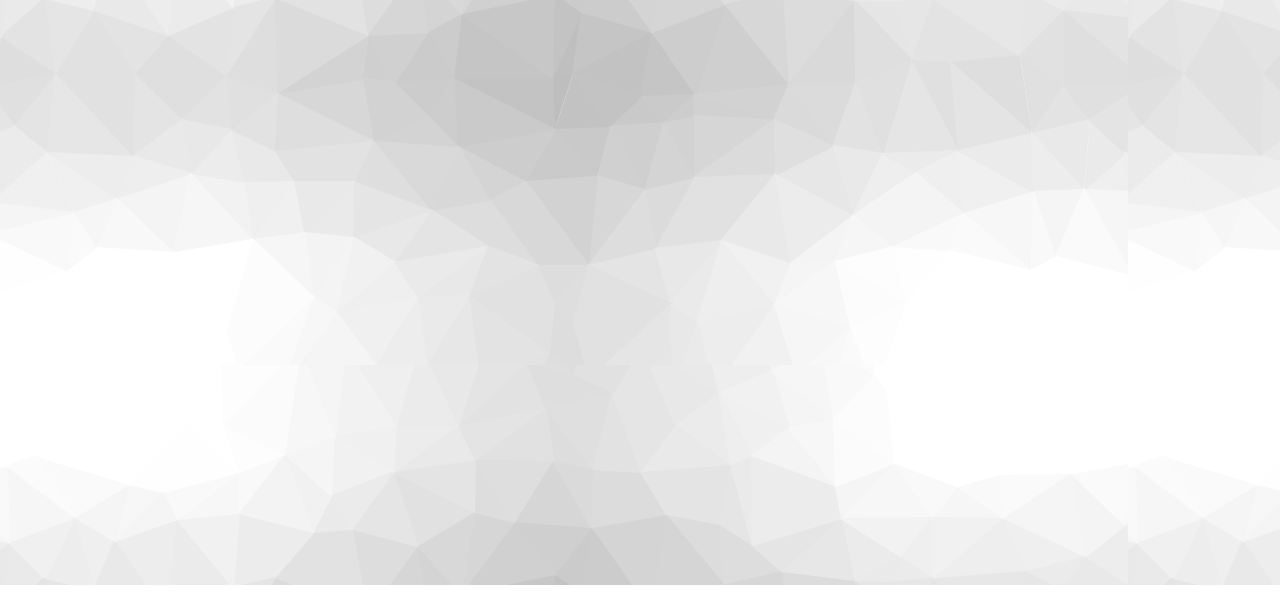
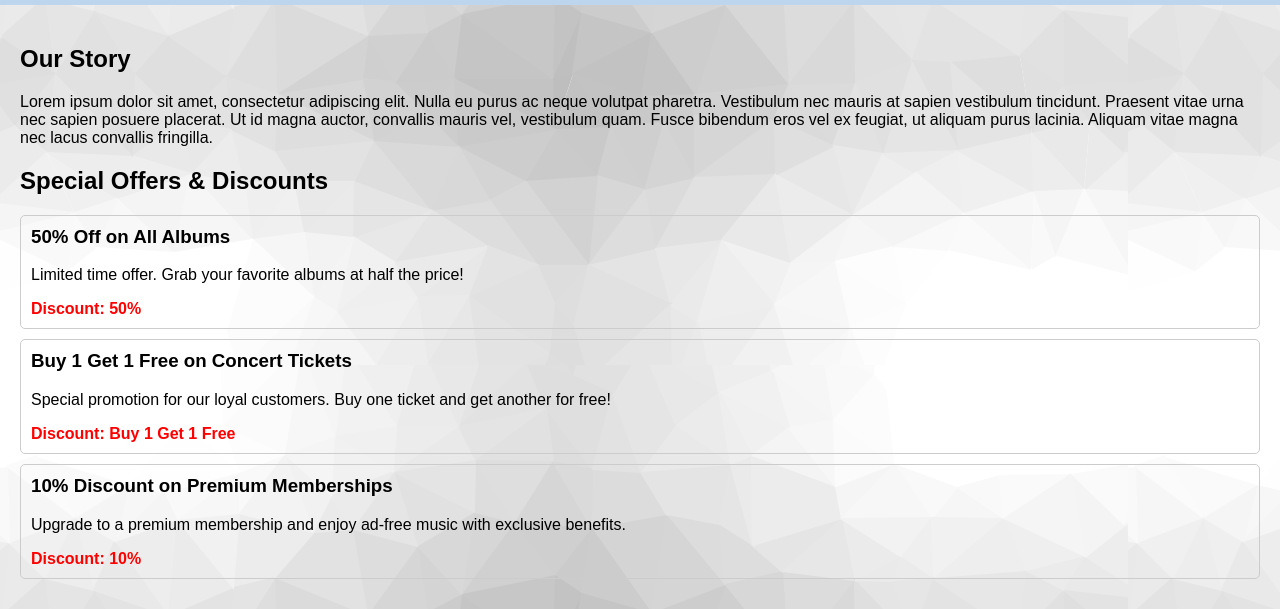
Before and after one commit to maryyeziel/website, a plain HTML site: page aboutus.html in a window 1280 px wide. Shown: the part 215-824 px from the top of the page. Before the commit the page ends 800 px from the top, so only its background shows below. Drawn offline with Linux system fonts and the light colour scheme.

Commit message:
new files

```diff
--- a/aboutus.html
+++ b/aboutus.html
@@ -27,6 +27,23 @@
         </nav>
     </header>
 
+    <header>
+        <h1>About Us</h1>
+      </header>
+
+<section id="aboutContent">
+    <h2>Our Story</h2>
+    <p>Lorem ipsum dolor sit amet, consectetur adipiscing elit. Nulla eu purus ac neque volutpat pharetra. Vestibulum nec mauris at sapien vestibulum tincidunt. Praesent vitae urna nec sapien posuere placerat. Ut id magna auctor, convallis mauris vel, vestibulum quam. Fusce bibendum eros vel ex feugiat, ut aliquam purus lacinia. Aliquam vitae magna nec lacus convallis fringilla.</p>
+
+    <div id="specialOffers">
+      <h2>Special Offers & Discounts</h2>
+      <div id="offerList">
+        <!-- Special offers will be dynamically added here -->
+      </div>
+    </div>
+  </section>
+
+
     <script src="script.js"></script>
 </body>
 </html>
--- a/script.js
+++ b/script.js
@@ -184,3 +184,40 @@ document.addEventListener('DOMContentLoaded', function() {
 
     calendar.render();
 });
+
+// Sample data for special offers
+var specialOffers = [
+    {
+      title: "50% Off on All Albums",
+      description: "Limited time offer. Grab your favorite albums at half the price!",
+      discount: "50%"
+    },
+    {
+      title: "Buy 1 Get 1 Free on Concert Tickets",
+      description: "Special promotion for our loyal customers. Buy one ticket and get another for free!",
+      discount: "Buy 1 Get 1 Free"
+    },
+    {
+      title: "10% Discount on Premium Memberships",
+      description: "Upgrade to a premium membership and enjoy ad-free music with exclusive benefits.",
+      discount: "10%"
+    }
+  ];
+
+  // Function to display special offers
+  function displaySpecialOffers() {
+    var offerList = document.getElementById('offerList');
+    specialOffers.forEach(function(offer) {
+      var offerDiv = document.createElement('div');
+      offerDiv.classList.add('offer');
+      offerDiv.innerHTML = `
+        <h3>${offer.title}</h3>
+        <p>${offer.description}</p>
+        <p class="discount">Discount: ${offer.discount}</p>
+      `;
+      offerList.appendChild(offerDiv);
+    });
+  }
+
+  // Call the function to display special offers
+  displaySpecialOffers();
--- a/style.css
+++ b/style.css
@@ -309,3 +309,43 @@ section#calendar h2 {
     max-width: 800px;
     margin: 0 auto;
 }
+
+body {
+    font-family: Arial, sans-serif;
+    margin: 0;
+    padding: 0;
+  }
+
+
+
+  h1 {
+    margin: 0;
+  }
+
+  #aboutContent {
+    padding: 20px;
+  }
+
+  #specialOffers {
+    margin-top: 20px;
+  }
+
+  .offer {
+    border: 1px solid #ccc;
+    border-radius: 5px;
+    padding: 10px;
+    margin-bottom: 10px;
+  }
+
+  .offer h3 {
+    margin-top: 0;
+  }
+
+  .offer p {
+    margin-bottom: 0;
+  }
+
+  .offer .discount {
+    color: red;
+    font-weight: bold;
+  }
```
Also changed, not shown: index.html (+19 -1 lines).
